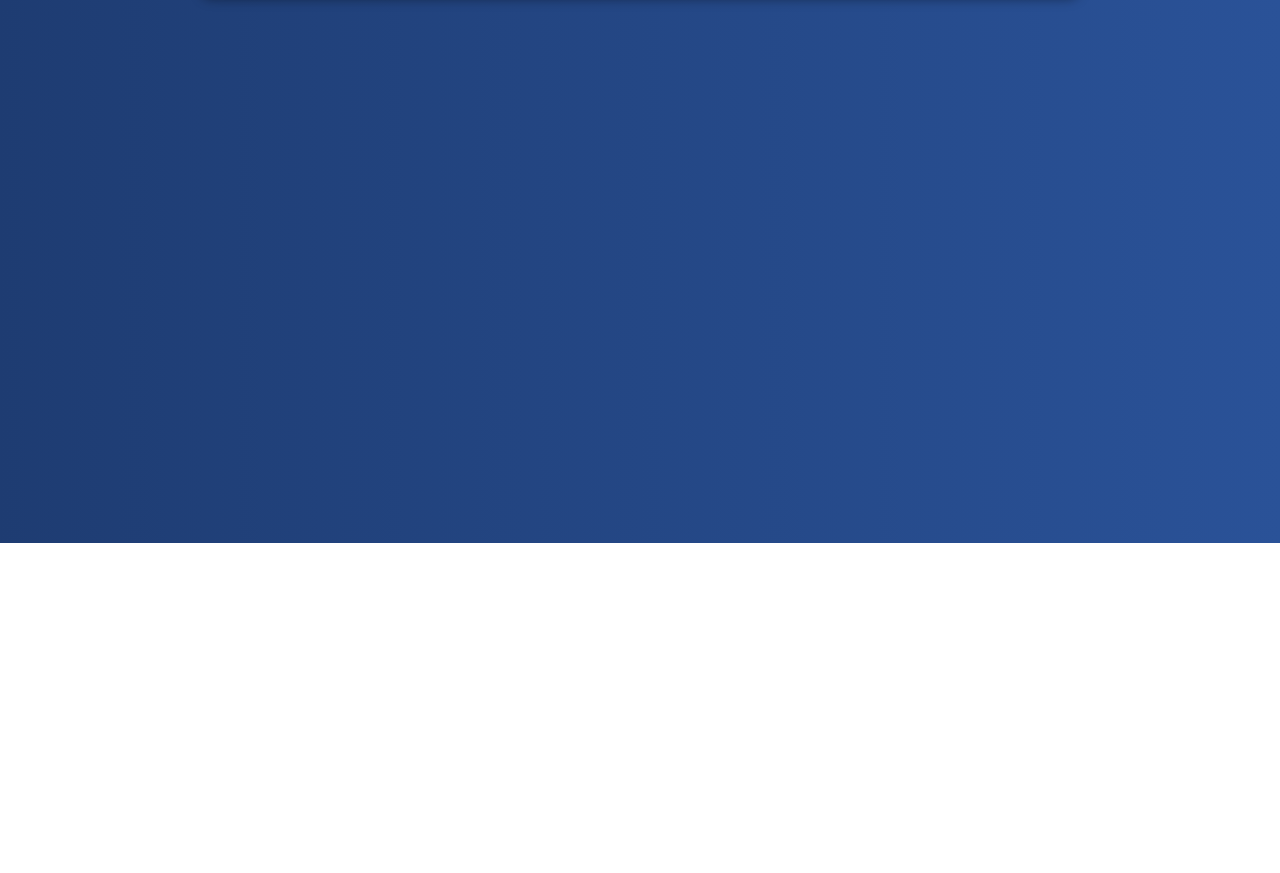
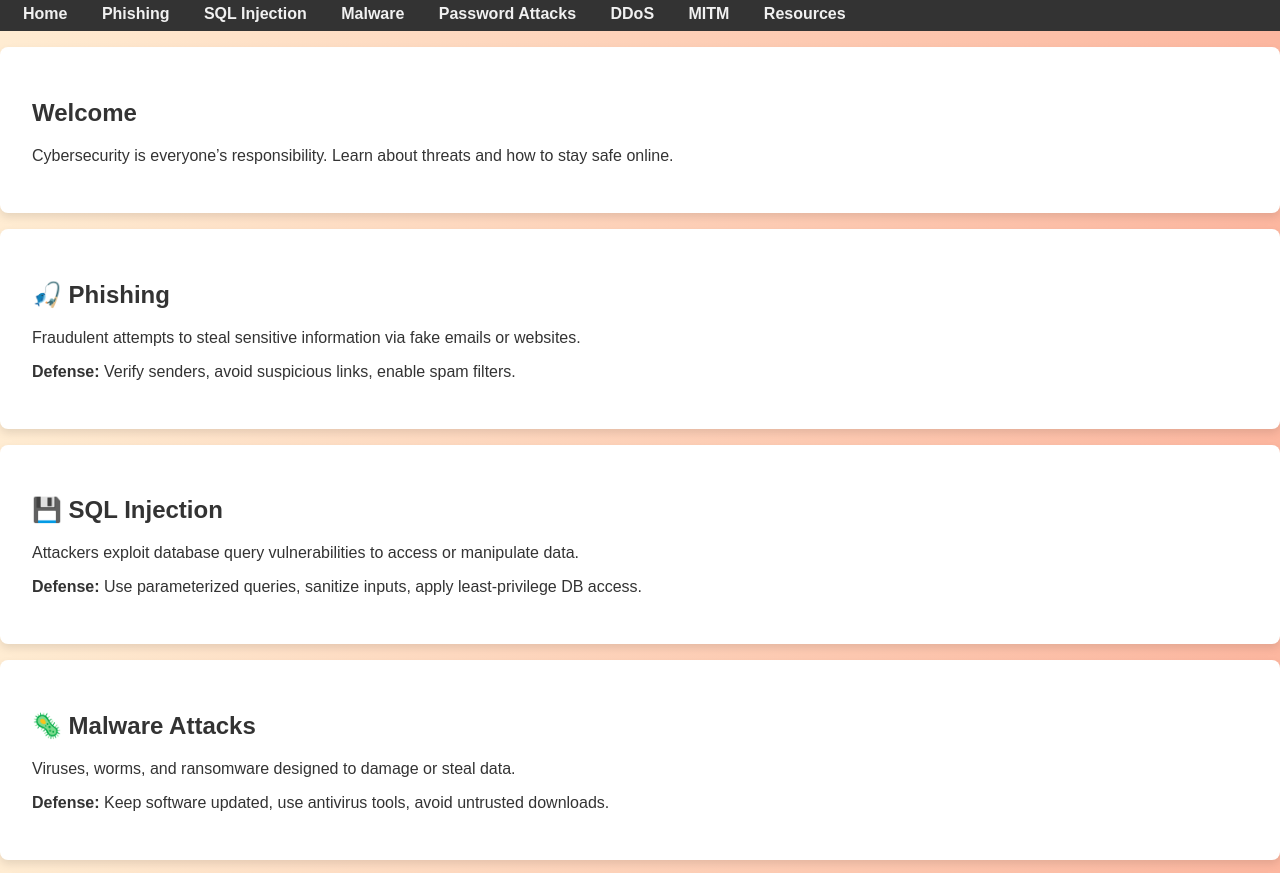
Before and after one commit to gojo-satoru-777/demo, a plain HTML site: page index.html in a window 1280 px wide. Shown: the part 257-1130 px from the top of the page. Before the commit the page ends 800 px from the top, so only its background shows below. Drawn offline with Linux system fonts and the light colour scheme.

Commit message:
Update index.html

```diff
--- a/index.html
+++ b/index.html
@@ -3,98 +3,80 @@
 <head>
   <meta charset="UTF-8">
   <title>Cybersecurity Awareness Hub</title>
-  <style>
-    body {
-      font-family: 'Poppins', Arial, sans-serif;
-      margin: 0;
-      padding: 0;
-      background: linear-gradient(to right, #1e3c72, #2a5298);
-      color: #f1f1f1;
-    }
-
-    nav {
-      background: #111;
-      padding: 15px;
-      text-align: center;
-      box-shadow: 0 4px 6px rgba(0,0,0,0.3);
-    }
-
-    nav a {
-      color: #f1f1f1;
-      margin: 0 15px;
-      text-decoration: none;
-      font-weight: bold;
-      transition: color 0.3s ease;
-    }
-
-    nav a:hover {
-      color: #ff9800;
-    }
-
-    section {
-      padding: 40px;
-      margin: 20px auto;
-      max-width: 800px;
-      background: rgba(255,255,255,0.1);
-      border-radius: 12px;
-      box-shadow: 0 6px 12px rgba(0,0,0,0.4);
-      animation: fadeIn 1s ease-in-out;
-    }
-
-    h1, h2 {
-      color: #ffcc70;
-    }
-
-    ul li a {
-      color: #00e5ff;
-      text-decoration: none;
-    }
-
-    ul li a:hover {
-      text-decoration: underline;
-    }
-
-    .hidden { display: none; }
-
-    @keyframes fadeIn {
-      from { opacity: 0; transform: translateY(20px); }
-      to { opacity: 1; transform: translateY(0); }
-    }
-  </style>
+  <link rel="stylesheet" href="css/style.css">
 </head>
 <body>
+  <header>
+    <h1>🔐 Cybersecurity Awareness Hub</h1>
+    <p>Explore hacking types and learn how to defend against them.</p>
+  </header>
+
   <nav>
     <a href="#" onclick="showPage('home')">Home</a>
     <a href="#" onclick="showPage('phishing')">Phishing</a>
     <a href="#" onclick="showPage('sql')">SQL Injection</a>
+    <a href="#" onclick="showPage('malware')">Malware</a>
+    <a href="#" onclick="showPage('password')">Password Attacks</a>
+    <a href="#" onclick="showPage('dos')">DDoS</a>
+    <a href="#" onclick="showPage('mitm')">MITM</a>
     <a href="#" onclick="showPage('resources')">Resources</a>
   </nav>
 
+  <main>
     <section id="home">
-    <h1>Welcome to Cybersecurity Awareness Hub</h1>
-    <p>Learn about common hacking techniques and how to defend against them.</p>
+      <h2>Welcome</h2>
+      <p>Cybersecurity is everyone’s responsibility. Learn about threats and how to stay safe online.</p>
     </section>
 
     <section id="phishing" class="hidden">
-    <h2>Phishing</h2>
-    <p>Phishing is a fraudulent attempt to obtain sensitive information by disguising as a trustworthy entity.</p>
-    <p><strong>Defense:</strong> Always verify email senders and avoid clicking suspicious links.</p>
+      <h2>🎣 Phishing</h2>
+      <p>Fraudulent attempts to steal sensitive information via fake emails or websites.</p>
+      <p><strong>Defense:</strong> Verify senders, avoid suspicious links, enable spam filters.</p>
     </section>
 
     <section id="sql" class="hidden">
-    <h2>SQL Injection</h2>
-    <p>Attackers exploit vulnerabilities in database queries to access or manipulate data.</p>
-    <p><strong>Defense:</strong> Use parameterized queries and input validation.</p>
+      <h2>💾 SQL Injection</h2>
+      <p>Attackers exploit database query vulnerabilities to access or manipulate data.</p>
+      <p><strong>Defense:</strong> Use parameterized queries, sanitize inputs, apply least-privilege DB access.</p>
+    </section>
+
+    <section id="malware" class="hidden">
+      <h2>🦠 Malware Attacks</h2>
+      <p>Viruses, worms, and ransomware designed to damage or steal data.</p>
+      <p><strong>Defense:</strong> Keep software updated, use antivirus tools, avoid untrusted downloads.</p>
+    </section>
+
+    <section id="password" class="hidden">
+      <h2>🔑 Password Attacks</h2>
+      <p>Hackers use brute-force or dictionary attacks to crack weak passwords.</p>
+      <p><strong>Defense:</strong> Enforce strong password policies, enable MFA, use password managers.</p>
+    </section>
+
+    <section id="dos" class="hidden">
+      <h2>🌐 Denial of Service (DDoS)</h2>
+      <p>Flooding servers with traffic to make them unavailable.</p>
+      <p><strong>Defense:</strong> Use firewalls, rate limiting, and DDoS protection services.</p>
+    </section>
+
+    <section id="mitm" class="hidden">
+      <h2>📡 Man-in-the-Middle (MITM)</h2>
+      <p>Intercepting communication between two parties to steal or alter data.</p>
+      <p><strong>Defense:</strong> Use HTTPS/TLS, VPNs, avoid public Wi-Fi for sensitive transactions.</p>
     </section>
 
     <section id="resources" class="hidden">
-    <h2>Resources</h2>
+      <h2>📚 Resources</h2>
       <ul>
         <li><a href="https://owasp.org">OWASP Foundation</a></li>
         <li><a href="https://www.cisa.gov">CISA Cybersecurity</a></li>
         <li><a href="https://www.cyber.gov.au">Australian Cyber Security Centre</a></li>
       </ul>
     </section>
+  </main>
+
+  <footer>
+    <p>© 2026 Cybersecurity Awareness Hub | Stay Safe Online</p>
+  </footer>
 
   <script>
     function showPage(pageId) {
```
Lines whose indentation alone changed are shown as unchanged.
